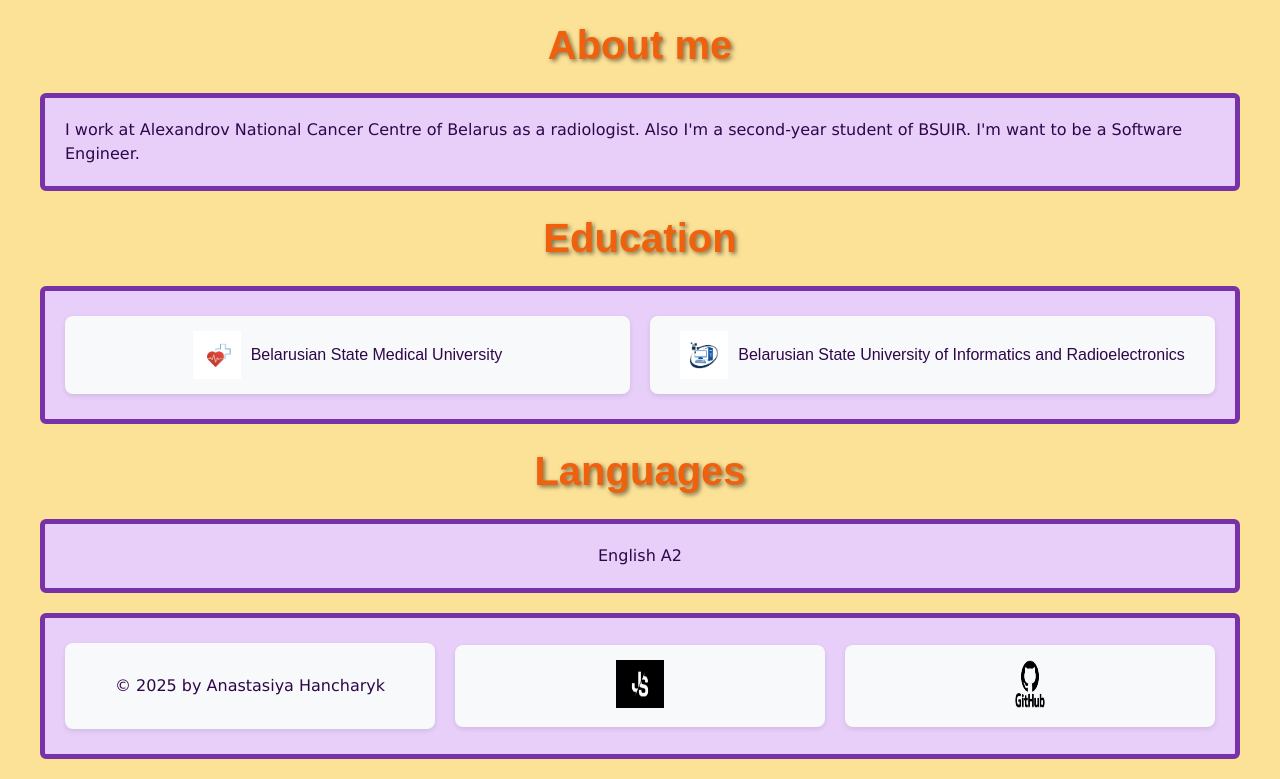
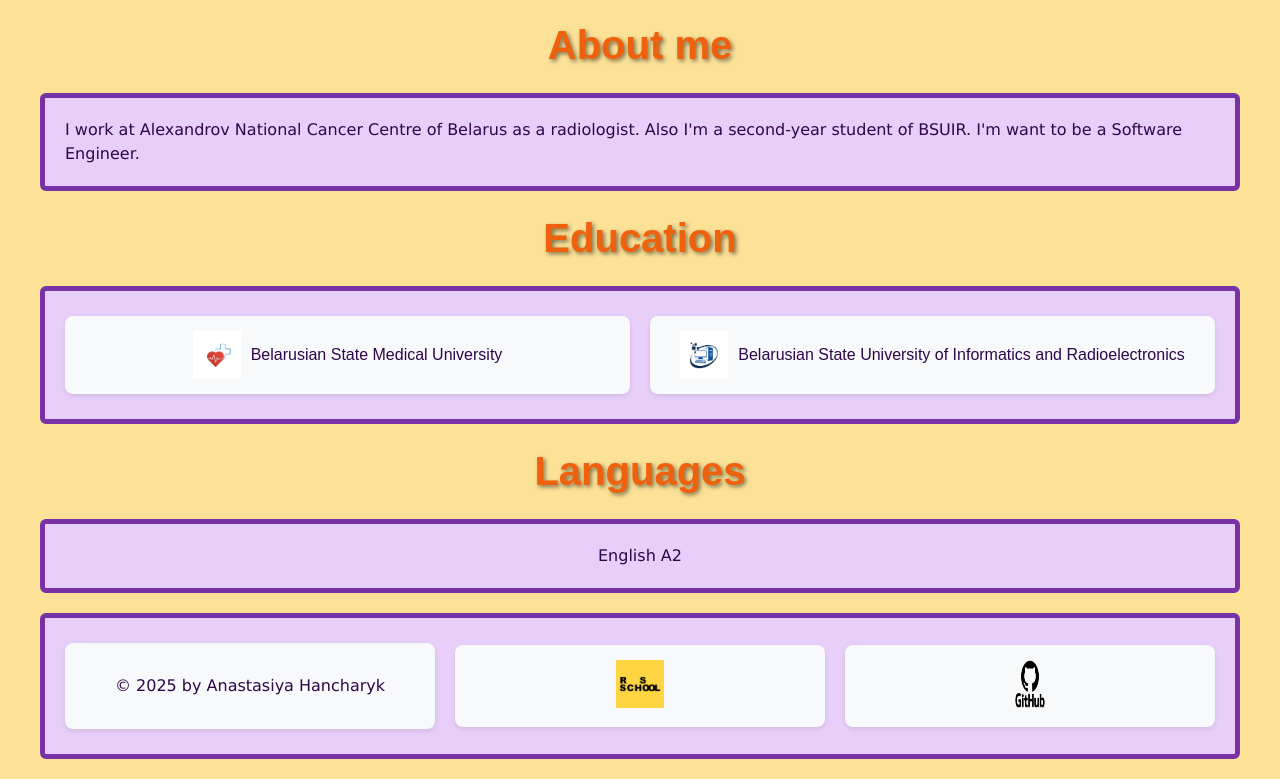
Before and after one commit to Anastasiya247/rsschool-cv, a plain HTML site: page index.html in a window 1280 px wide. Shown: the part 1682-2461 px from the top of the page. Drawn offline with Linux system fonts and the light colour scheme.

Commit message:
fix: index.html
fix: index.html

```diff
--- a/index.html
+++ b/index.html
@@ -92,7 +92,7 @@
     <ul class="links info">
       <li class="block-item"><p>© 2025 by Anastasiya Hancharyk</p></li>
       <li class="block-item"><a href="https://rs.school/courses/javascript-ru">
-        <img src="img/js.png" alt="Логотип" width="48" height="48">
+        <img src="img/rs.jpg" alt="Логотип" width="48" height="48">
       </a></li>
       <li class="block-item"><a href="https://github.com/Anastasiya247">
         <img src="img/GitHub.png" alt="Логотип" width="48" height="48">
```
